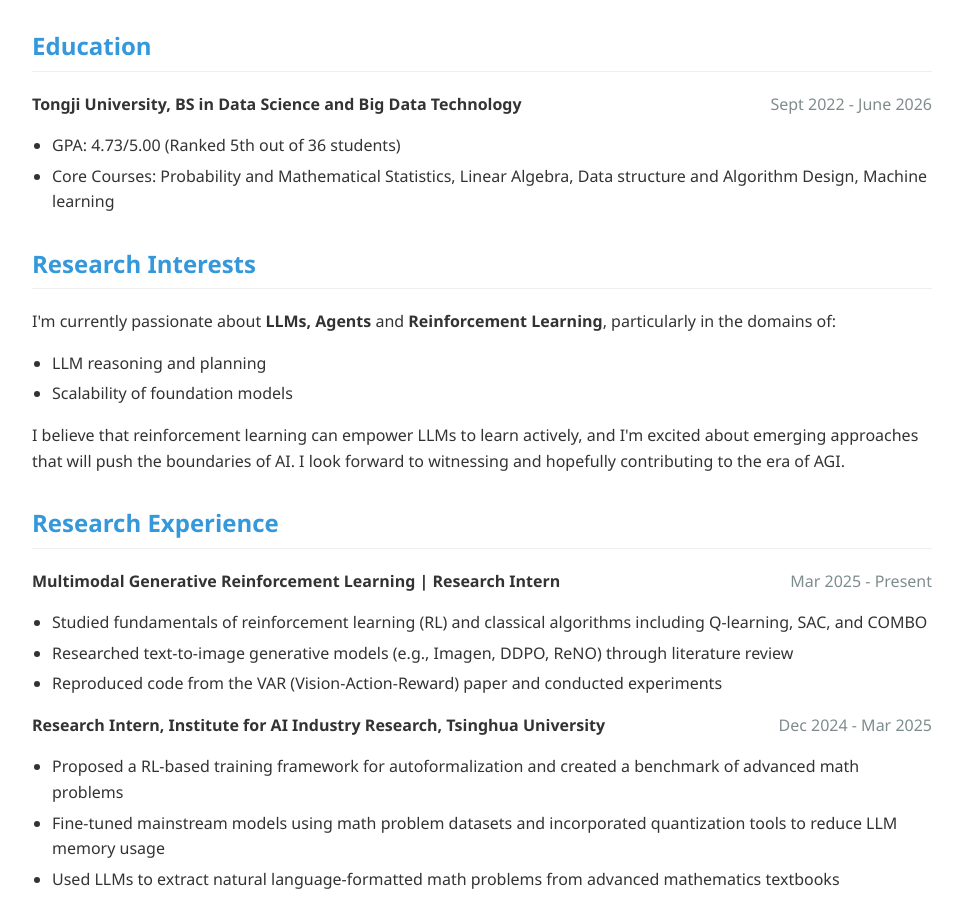
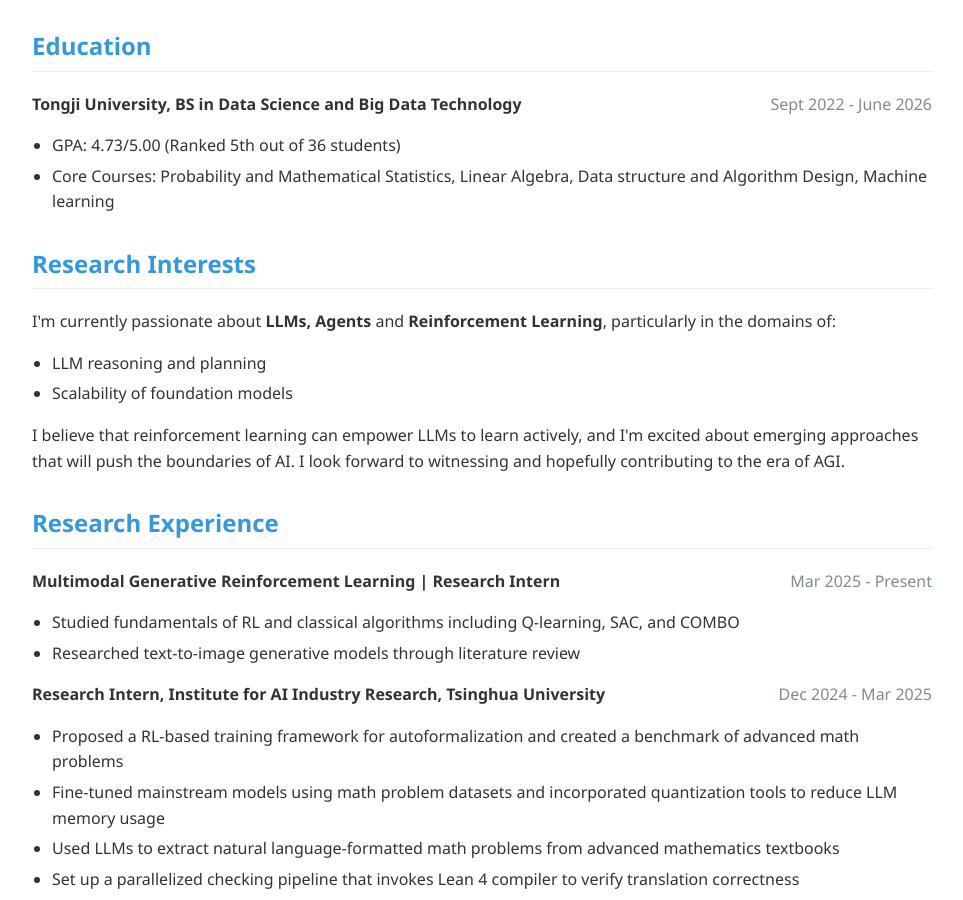
Before and after one commit to jinxinl/jinxinling.github.io, a plain HTML site: page index.html in a window 1280 px wide. Shown: the part 170-1070 px from the top of the page, without its empty margins (158-1121 px from the left). Drawn offline with Linux system fonts and the light colour scheme.

Commit message:
update research experience

```diff
--- a/index.html
+++ b/index.html
@@ -116,9 +116,8 @@
                 <span class="item-date">Mar 2025 - Present</span>
             </div>
             <ul>
-                <li>Studied fundamentals of reinforcement learning (RL) and classical algorithms including Q-learning, SAC, and COMBO</li>
-                <li>Researched text-to-image generative models (e.g., Imagen, DDPO, ReNO) through literature review</li>
-                <li>Reproduced code from the VAR (Vision-Action-Reward) paper and conducted experiments</li>
+                <li>Studied fundamentals of RL and classical algorithms including Q-learning, SAC, and COMBO</li>
+                <li>Researched text-to-image generative models through literature review</li>
             </ul>
             <div class="item-header">
                 <span class="item-title">Research Intern, Institute for AI Industry Research, Tsinghua University</span>
```
